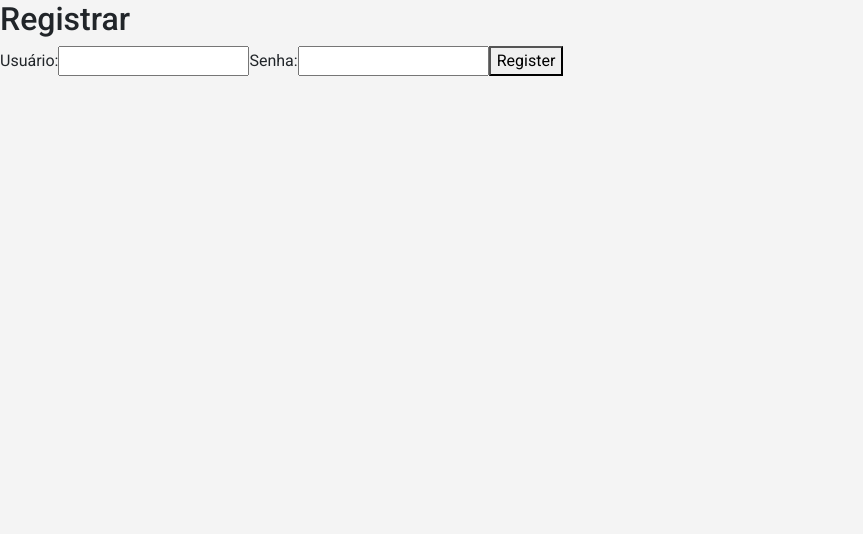
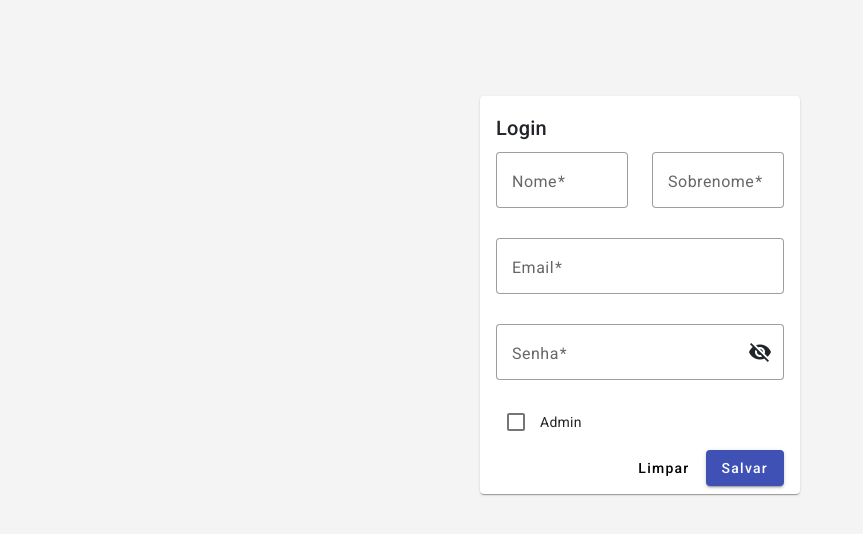
Before and after one commit to pereirasamueljp/angularagu, an Angular app: page /register in a window 1280 px wide. Shown: the top 534 px of the page, without its empty margins (0-863 px from the left). Built offline with nearby package versions, Linux system fonts and the light colour scheme.

Commit message:
register page

```diff
--- a/src/app/pages/login/login.component.ts
+++ b/src/app/pages/login/login.component.ts
@@ -10,7 +10,7 @@ import { MatCardModule } from '@angular/material/card'
 import { MatProgressBarModule } from '@angular/material/progress-bar'
 import { AuthService } from "../../services/auth.service";
 import { Router } from "@angular/router";
-import { LoginData } from '../../api/models/data-login';
+import { LoginData } from '../../api/models/data-login.model';
 import { Toast } from '../../common/models/toast.model';
 import { ToastService } from '../../common/services/toast.service'
 
@@ -43,9 +43,8 @@ export class LoginComponent {
     private toastService: ToastService,
   ) {
     this.form = this.fb.group({
-      userEmail: ['', [Validators.required,Validators.email]],
+      userEmail: ['', [Validators.required, Validators.email]],
       password: ['', [Validators.required]],
-
     });
   }
 
--- a/src/app/pages/register/register.component.html
+++ b/src/app/pages/register/register.component.html
@@ -1,12 +1,49 @@
-<div>
-  <h2>Registrar</h2>
-  <form (ngSubmit)="register()">
-    <label for="username">Usuário:</label>
-    <input type="text" id="username" [(ngModel)]="username" name="username" required>
+<section class="h-100 w-100 d-flex justify-content-center mt-5">
 
-    <label for="password">Senha:</label>
-    <input type="password" id="password" [(ngModel)]="password" name="password" required>
-
-    <button type="submit">Register</button>
-  </form>
-</div>
+    <div class="mt-5 w-25">
+        <mat-form-group [formGroup]="form" class="d-flex flex-column" (keydown.enter)="onSubmit()">
+            <mat-card class="d-flex flex-column">
+                <mat-card-header class="mb-2">
+                    <mat-card-title>Login</mat-card-title>
+                </mat-card-header>
+                <mat-card-content>
+                    <div class="row">
+                        <mat-form-field appearance="outline" class="col pb-2">
+                            <mat-label>Nome</mat-label>
+                            <input matInput formControlName="name" type="text" name="name"
+                                placeholder="Exemplo: João">
+                        </mat-form-field>
+                        <mat-form-field appearance="outline" class="col pb-2">
+                            <mat-label>Sobrenome</mat-label>
+                            <input matInput formControlName="lastName" type="text" name="lastName"
+                                placeholder="Exemplo: da Silva">
+                        </mat-form-field>
+                    </div>
+                    <mat-form-field appearance="outline" class="w-100 pb-2">
+                        <mat-label>Email</mat-label>
+                        <input matInput formControlName="userEmail" type="email" name="email"
+                            placeholder="Exemplo: usuario@exemplo.com">
+                    </mat-form-field>
+                    <mat-form-field appearance="outline" class="w-100">
+                        <mat-label>Senha</mat-label>
+                        <input matInput [type]="hide ? 'password' : 'text'" formControlName="password" name="password">
+                        <button mat-icon-button matSuffix (click)="hide = !hide" [attr.aria-label]="'Hide password'"
+                            [attr.aria-pressed]="hide">
+                            <mat-icon>{{hide ? 'visibility_off' : 'visibility'}}</mat-icon>
+                        </button>
+                    </mat-form-field>
+                    <mat-checkbox formControlName="admin" color="primary">Admin</mat-checkbox>
+                </mat-card-content>
+                <mat-card-actions class="d-flex w-100 justify-content-end pe-3">
+                    <button mat-button type="reset" (click)="onReset()" class="me-2">Limpar</button>
+                    <button mat-raised-button color="primary" type="submit" (click)="onSubmit()">Salvar</button>
+                </mat-card-actions>
+                <mat-card-footer>
+                    <ng-container *ngIf="loading">
+                        <mat-progress-bar mode="indeterminate"></mat-progress-bar>
+                    </ng-container>
+                </mat-card-footer>
+            </mat-card>
+        </mat-form-group>
+    </div>
+</section>
--- a/src/app/pages/register/register.component.ts
+++ b/src/app/pages/register/register.component.ts
@@ -1,26 +1,102 @@
 import { Component } from '@angular/core';
-import {FormsModule} from "@angular/forms";
-import {AuthService} from "../../services/auth.service";
-import {Router} from "@angular/router";
+import { Router } from "@angular/router";
+import { CommonModule } from '@angular/common';
+import { FormBuilder, FormGroup, FormsModule, ReactiveFormsModule, Validators } from "@angular/forms";
+import { AuthService } from "../../services/auth.service";
+import { ToastService } from '../../common/services/toast.service';
+import { Toast } from '../../common/models/toast.model';
+import { User } from '../../api/models/user.model';
+import { MatFormFieldModule } from '@angular/material/form-field';
+import { MatInputModule } from '@angular/material/input';
+import { MatIconModule } from '@angular/material/icon';
+import { MatButtonModule } from '@angular/material/button';
+import { MatCardModule } from '@angular/material/card';
+import { MatProgressBarModule } from '@angular/material/progress-bar';
+import { MatCheckboxModule } from '@angular/material/checkbox';
+
 
 @Component({
   selector: 'app-register',
   standalone: true,
   imports: [
-    FormsModule
+    FormsModule,
+    CommonModule,
+    ReactiveFormsModule,
+    MatFormFieldModule,
+    MatInputModule,
+    MatIconModule,
+    MatButtonModule,
+    MatCardModule,
+    MatProgressBarModule,
+    MatCheckboxModule,
   ],
   templateUrl: './register.component.html',
   styleUrl: './register.component.scss'
 })
 export class RegisterComponent {
-  username: string = '';
-  password: string = '';
+  hide = true;
+  loading = false;
+  form: FormGroup;
 
-  constructor(private authService: AuthService, private router: Router) {}
-
-  register() {
-    this.authService.register(this.username, this.password).subscribe(() => {
-      this.router.navigate(['/login']);
+  constructor(
+    private authService: AuthService,
+    private router: Router,
+    private fb: FormBuilder,
+    private toastService: ToastService,
+  ) {
+    this.form = this.fb.group({
+      name: ['',Validators.required],
+      lastName: ['',Validators.required],
+      userEmail: ['', [Validators.required, Validators.email]],
+      password: ['', [Validators.required]],
+      admin: [null]
     });
   }
+
+  onSubmit(): void {
+    if (this.form.valid) {
+      this.loading = true
+      let userData: User = {
+        email: this.form.get('userEmail')?.value,
+        name: this.form.get('name')?.value,
+        lastName: this.form.get('lastName')?.value,
+        credentials: this.form.get('password')?.value,
+        admin: this.form.get('admin')?.value
+      }
+      this.authService.register(userData).subscribe({
+        next: response => {
+          let toast: Toast = {
+            type: 'success',
+            message: "Cadastro realizado com sucesso!",
+          }
+          this.loading = false;
+          this.toastService.showMessage(toast);
+          this.authService.logout();
+          setTimeout(() => {
+            this.router.navigate(['/login']);
+          }, 1000);
+        },
+        error: error => {
+          let toast: Toast = {
+            type: 'error',
+            message: "Erro ao realizar o cadastro. Tente novamente!",
+          }
+          this.loading = false;
+          this.toastService.showMessage(toast);
+          this.form.reset();
+        },
+      });
+
+    } else {
+      for (let control in this.form.controls) {
+        this.form.get(control)?.markAsTouched();
+      }
+    }
+
+  }
+
+  onReset(): void {
+    this.form.reset();
+  }
+
 }
--- a/src/app/services/auth.service.ts
+++ b/src/app/services/auth.service.ts
@@ -2,21 +2,22 @@ import { Injectable } from '@angular/core';
 import { HttpClient } from '@angular/common/http';
 import { Router } from '@angular/router';
 import { Observable } from 'rxjs';
+import { User } from '../api/models/user.model';
 
 @Injectable({
   providedIn: 'root'
 })
 export class AuthService {
-  private apiUrl = 'http://localhost:9000/api/auth/token';
+  private apiUrl = 'http://localhost:9000/api';
 
   constructor(private http: HttpClient, private router: Router) { }
 
   login(username: string, password: string): Observable<any> {
-    return this.http.post<any>(`${this.apiUrl}/login`, { email: username, credentials: password });
+    return this.http.post<any>(`${this.apiUrl}/auth/token/login`, { email: username, credentials: password });
   }
 
-  register(username: string, password: string): Observable<any> {
-    return this.http.post<any>(`${this.apiUrl}/register`, { username, password });
+  register(user: User): Observable<any> {
+    return this.http.post<any>(`${this.apiUrl}/users`, { ...user });
   }
 
   logout() {
```
Also changed, not shown: src/app/api/models/user.model.ts (added, +8 -0 lines), src/app/pages/login/login.component.html (+0 -15 lines), src/app/api/models/data-login.model.ts (renamed from src/app/api/models/data-login.ts).
